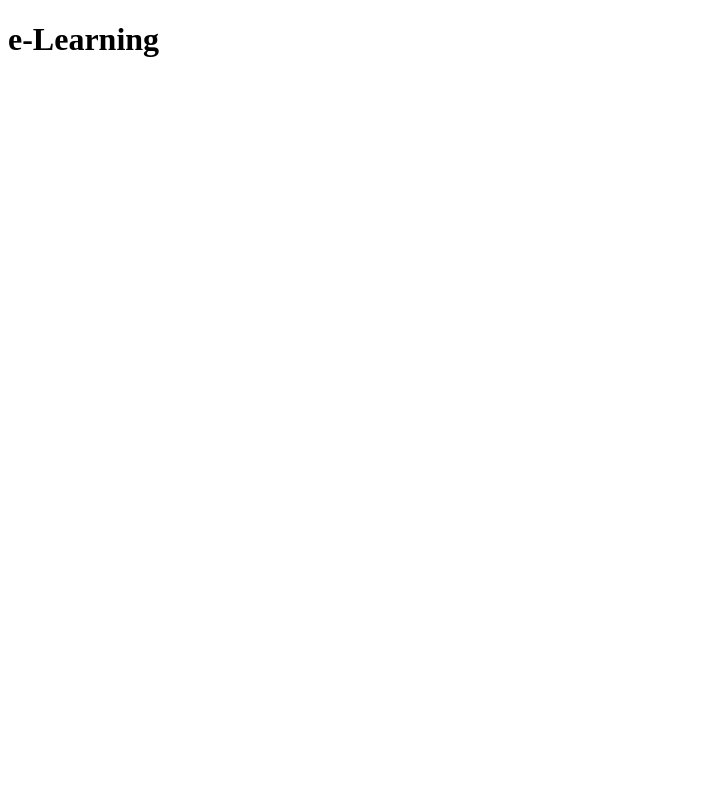
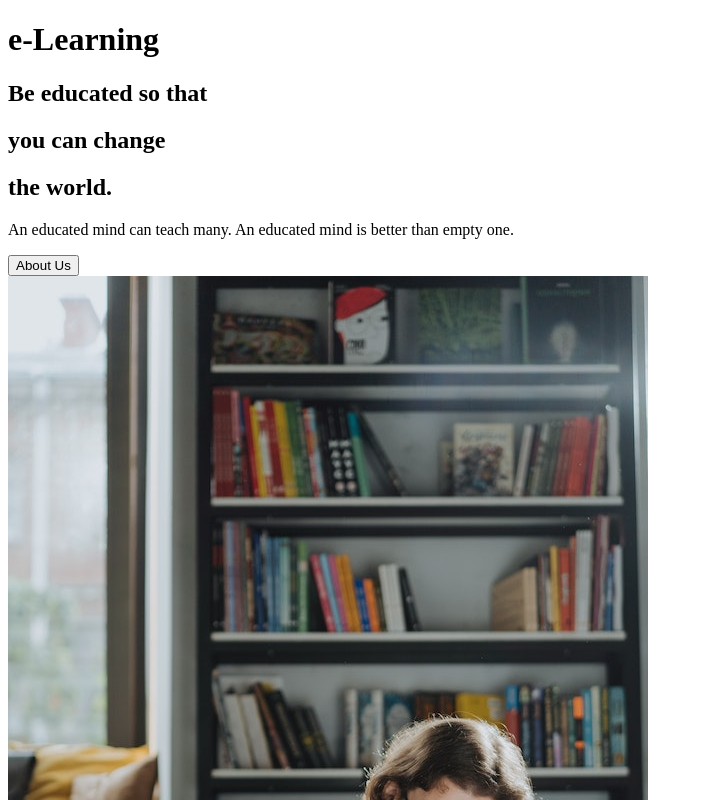
Before and after one commit to ilxomjonDeveloper/e-learning, a React (Create React App) app: page / in a window 1280 px wide. Shown: the top 800 px of the page, without its empty margins (0-703 px from the left). Built offline with nearby package versions, Linux system fonts and the light colour scheme.

Commit message:
AboutSection html completed

```diff
--- a/src/App.js
+++ b/src/App.js
@@ -1,10 +1,14 @@
+import React from "react";
+// import pages
+import AboutUs from "./pages/AboutUs";
 
-function App() {
+const App = () => {
   return (
     <div className="App">
       <h1>e-Learning</h1>
+      <AboutUs />
     </div>
   );
-}
+};
 
 export default App;
--- /dev/null
+++ b/src/components/AboutSection.js
@@ -0,0 +1,33 @@
+import React from "react";
+// import images
+import homeIntro from "../images/homeIntro.jpg"
+
+const AboutSection = () => {
+  return (
+    <div>
+      <div className="description">
+        <div className="title">
+          <div className="hide">
+            <h2>Be educated so that</h2>
+          </div>
+          <div className="hide">
+            <h2>you can change</h2>
+          </div>
+          <div className="hide">
+            <h2>the world.</h2>
+          </div>
+        </div>
+        <p>
+          An educated mind can teach many. An educated mind is better than empty
+          one.
+        </p>
+        <button>About Us</button>
+      </div>
+      <div className="image">
+        <img src={homeIntro} alt="man reading a book" />
+      </div>
+    </div>
+  );
+};
+
+export default AboutSection;
--- /dev/null
+++ b/src/pages/AboutUs.js
@@ -0,0 +1,13 @@
+import React from "react";
+//import components
+import AboutSection from "../components/AboutSection";
+
+const AboutUs = () => {
+  return (
+    <div>
+      <AboutSection />
+    </div>
+  );
+};
+
+export default AboutUs;
```
Also changed, not shown: src/images/homeIntro.jpg (added).
